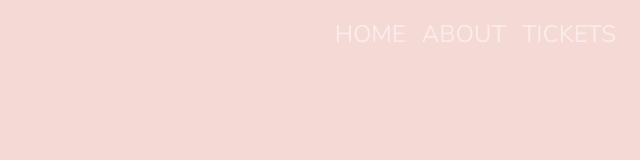
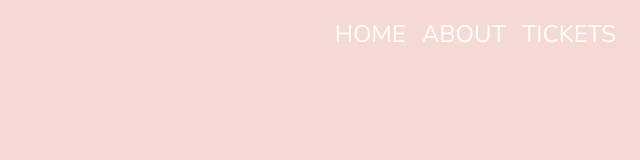
Before and after one commit to WoncheolKim/The-Web-Developer, a plain HTML site: page 13_Museum_Of_Candy/Starter/index.html in a window 1280 px wide. Shown: the full height of the page, 640-1280 px from the left. Drawn offline with nearby package versions, Linux system fonts and the light colour scheme.

Commit message:
CSS for mainNavbar .nav-link

```diff
--- a/13_Museum_Of_Candy/Starter/app.css
+++ b/13_Museum_Of_Candy/Starter/app.css
@@ -7,3 +7,7 @@ body {
   font-size: 1.5rem;
   font-weight: 100;
 }
+
+#mainNavbar .nav-link {
+  color: white;
+}
```
